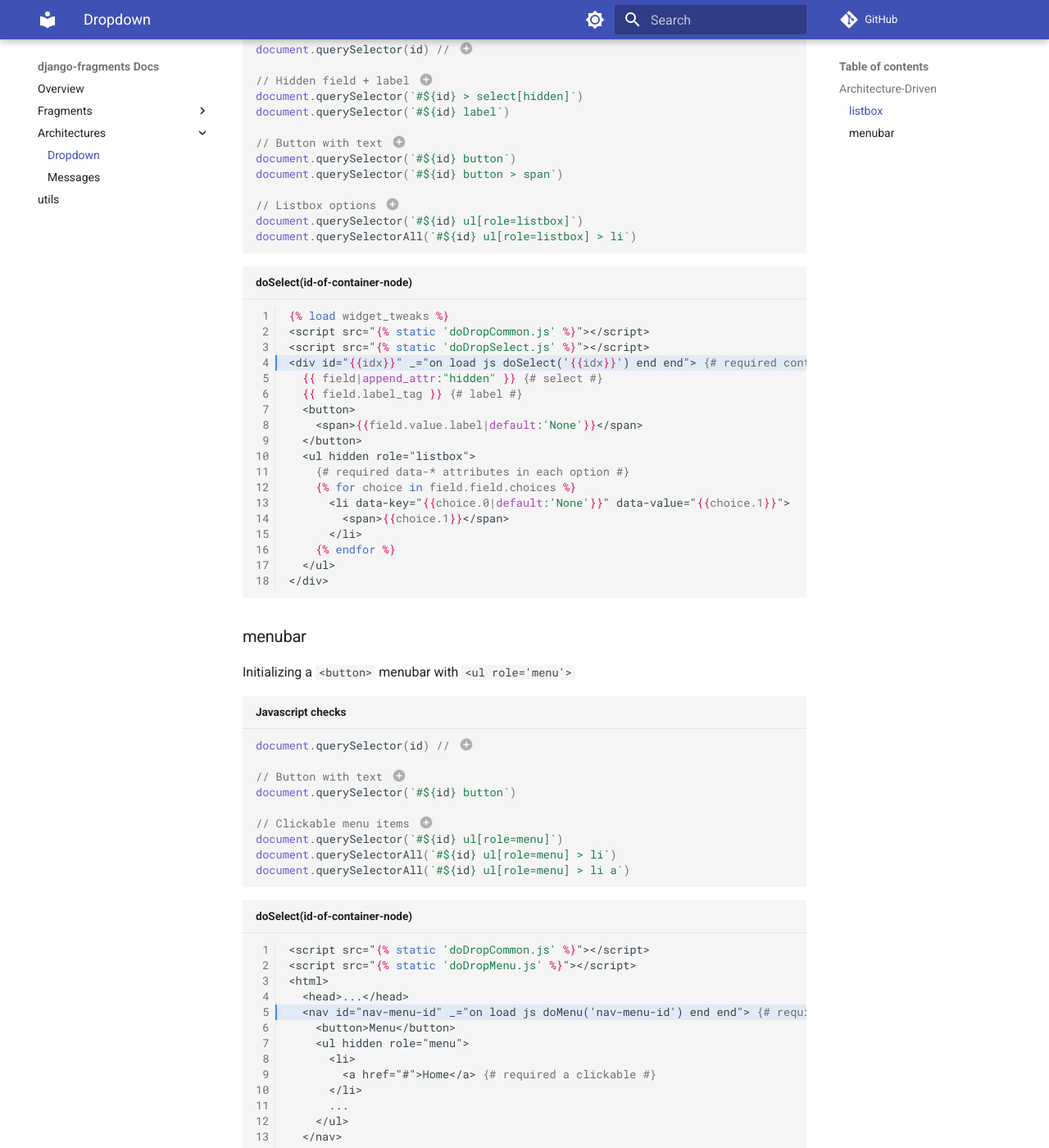
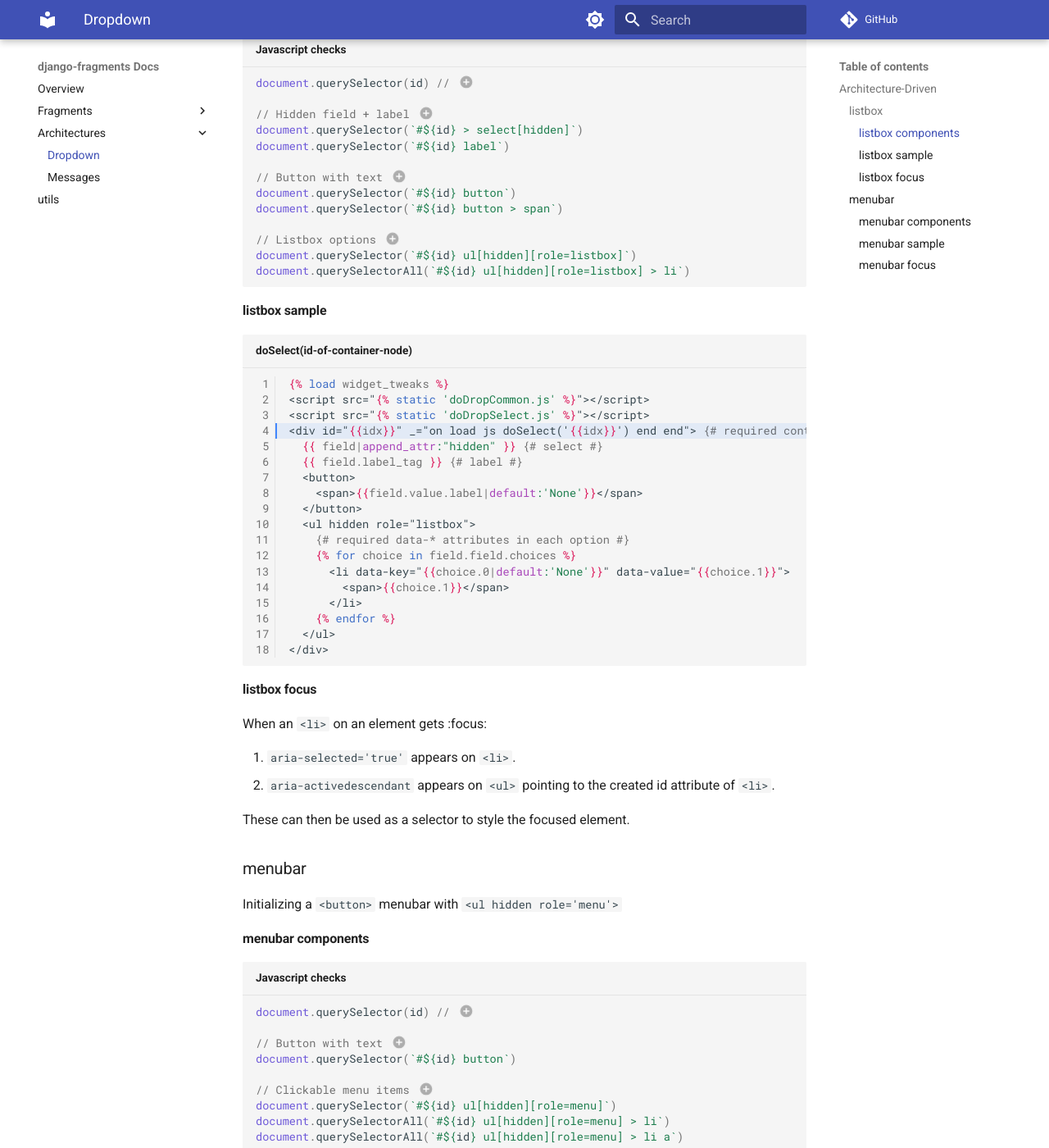
Before and after one commit to justmars/django-fragments, an MkDocs documentation site: the page built from docs/architectures/dropdown.md, in a window 1280 px wide and 1400 px high, scrolled down 809 px. Shown: the whole window at 82% size. Built offline with MkDocs 1.6.1 and Material for MkDocs 9.7.7, drawn with Linux system fonts in a browser that asks for light colours; comment, search, counter and statistics services are not loaded; some of the changed text lies outside the part shown.

Commit message:
feat: more fixes on dropdown

````diff
--- a/.pre-commit-config.yaml
+++ b/.pre-commit-config.yaml
@@ -11,9 +11,10 @@ repos:
       - id: name-tests-test
         args: ["--django"]
   - repo: https://github.com/charliermarsh/ruff-pre-commit
-    rev: v0.0.265
+    rev: v0.0.267
     hooks:
       - id: ruff
+        args: [--fix, --exit-non-zero-on-fix]
   - repo: https://github.com/psf/black
     rev: 23.3.0
     hooks:
--- a/django_fragments/static/doDropMenu.js
+++ b/django_fragments/static/doDropMenu.js
@@ -4,11 +4,11 @@ function doMenu(id) {
     setIndex(document.querySelector(`#${id} button`), id, "btn"),
     setIndex(document.querySelector(`#${id} ul[role=menu]`), id, "listbox"),
     setManyIds(
-      document.querySelectorAll(`#${id} ul[role=menu] > li`),
+      document.querySelectorAll(`#${id} ul[hidden][role=menu] > li`),
       id,
       "option"
     ),
-    document.querySelectorAll(`#${id} ul[role=menu] > li a`),
+    document.querySelectorAll(`#${id} ul[hidden][role=menu] > li a`),
   ]);
   let menu = new Downable(
     button,
--- a/django_fragments/static/doDropSelect.js
+++ b/django_fragments/static/doDropSelect.js
@@ -13,9 +13,13 @@ function doSelect(id) {
     setIndex(document.querySelector(`#${id} label`), id, "label"),
     setIndex(document.querySelector(`#${id} button`), id, "btn"),
     setIndex(document.querySelector(`#${id} button > span`), id, "txt"),
-    setIndex(document.querySelector(`#${id} ul[role=listbox]`), id, "listbox"),
+    setIndex(
+      document.querySelector(`#${id} ul[hidden][role=listbox]`),
+      id,
+      "listbox"
+    ),
     setManyIds(
-      document.querySelectorAll(`#${id} ul[role=listbox] > li`),
+      document.querySelectorAll(`#${id} ul[hidden][role=listbox] > li`),
       id,
       "option"
     ),
--- a/docs/architectures/dropdown.md
+++ b/docs/architectures/dropdown.md
@@ -20,7 +20,9 @@ With component functionality separated, can focus on styling a fragment with uti
 
 ### listbox
 
-Faking a `<select>` with `<ul role='listbox'>`
+Faking a `<select>` with `<ul hidden role='listbox'>`
+
+#### listbox components
 
 ```js title="Javascript checks"
 document.querySelector(id) // (1)
@@ -34,14 +36,16 @@ document.querySelector(`#${id} button`)
 document.querySelector(`#${id} button > span`)
 
 // Listbox options (4)
-document.querySelector(`#${id} ul[role=listbox]`)
-document.querySelectorAll(`#${id} ul[role=listbox] > li`)
+document.querySelector(`#${id} ul[hidden][role=listbox]`)
+document.querySelectorAll(`#${id} ul[hidden][role=listbox] > li`)
 ```
 
 1. The container will contain component DOM nodes
 2. Should contain direct child `<select hidden>` and associated `<label>` (need not be a direct child)
 3. Child `<button>` with a direct child `<span>`
-4. Child `<ul role='listbox'>` with direct children `<li>`
+4. Child `<ul hidden role='listbox'>` with direct children `<li>`
+
+#### listbox sample
 
 ```jinja title="doSelect(id-of-container-node)" linenums="1" hl_lines="4"
 {% load widget_tweaks %}
@@ -64,9 +68,20 @@ document.querySelectorAll(`#${id} ul[role=listbox] > li`)
 </div>
 ```
 
+#### listbox focus
+
+When an `<li>` on an element gets :focus:
+
+1. `aria-selected='true'` appears on `<li>`.
+2. `aria-activedescendant` appears on `<ul>` pointing to the created id attribute of `<li>`.
+
+These can then be used as a selector to style the focused element.
+
 ### menubar
 
-Initializing a `<button>` menubar with `<ul role='menu'>`
+Initializing a `<button>` menubar with `<ul hidden role='menu'>`
+
+#### menubar components
 
 ```js title="Javascript checks"
 document.querySelector(id) // (1)
@@ -75,14 +90,16 @@ document.querySelector(id) // (1)
 document.querySelector(`#${id} button`)
 
 // Clickable menu items (3)
-document.querySelector(`#${id} ul[role=menu]`)
-document.querySelectorAll(`#${id} ul[role=menu] > li`)
-document.querySelectorAll(`#${id} ul[role=menu] > li a`)
+document.querySelector(`#${id} ul[hidden][role=menu]`)
+document.querySelectorAll(`#${id} ul[hidden][role=menu] > li`)
+document.querySelectorAll(`#${id} ul[hidden][role=menu] > li a`)
 ```
 
 1. The container will contain component DOM nodes
 2. Child `<button>`
-3. Child `<ul role='menu'>` with direct children `<li>` containing an `<a>` element.
+3. Child `<ul hidden role='menu'>` with direct children `<li>` containing an `<a>` element.
+
+#### menubar sample
 
 ```jinja title="doSelect(id-of-container-node)" linenums="1" hl_lines="5"
 <script src="{% static 'doDropCommon.js' %}"></script>
@@ -101,3 +118,12 @@ document.querySelectorAll(`#${id} ul[role=menu] > li a`)
   ...
 </html>
 ```
+
+#### menubar focus
+
+When an `<li>` on an element gets :focus:
+
+1. `data-ok='true'` appears on `<li>`.
+2. `aria-activedescendant` appears on `<ul>` pointing to the created id attribute of `<li>`.
+
+These can then be used as a selector to style the focused element.
````
Also changed, not shown: django_fragments/static/doDropCommon.js (+8 -8 lines).
